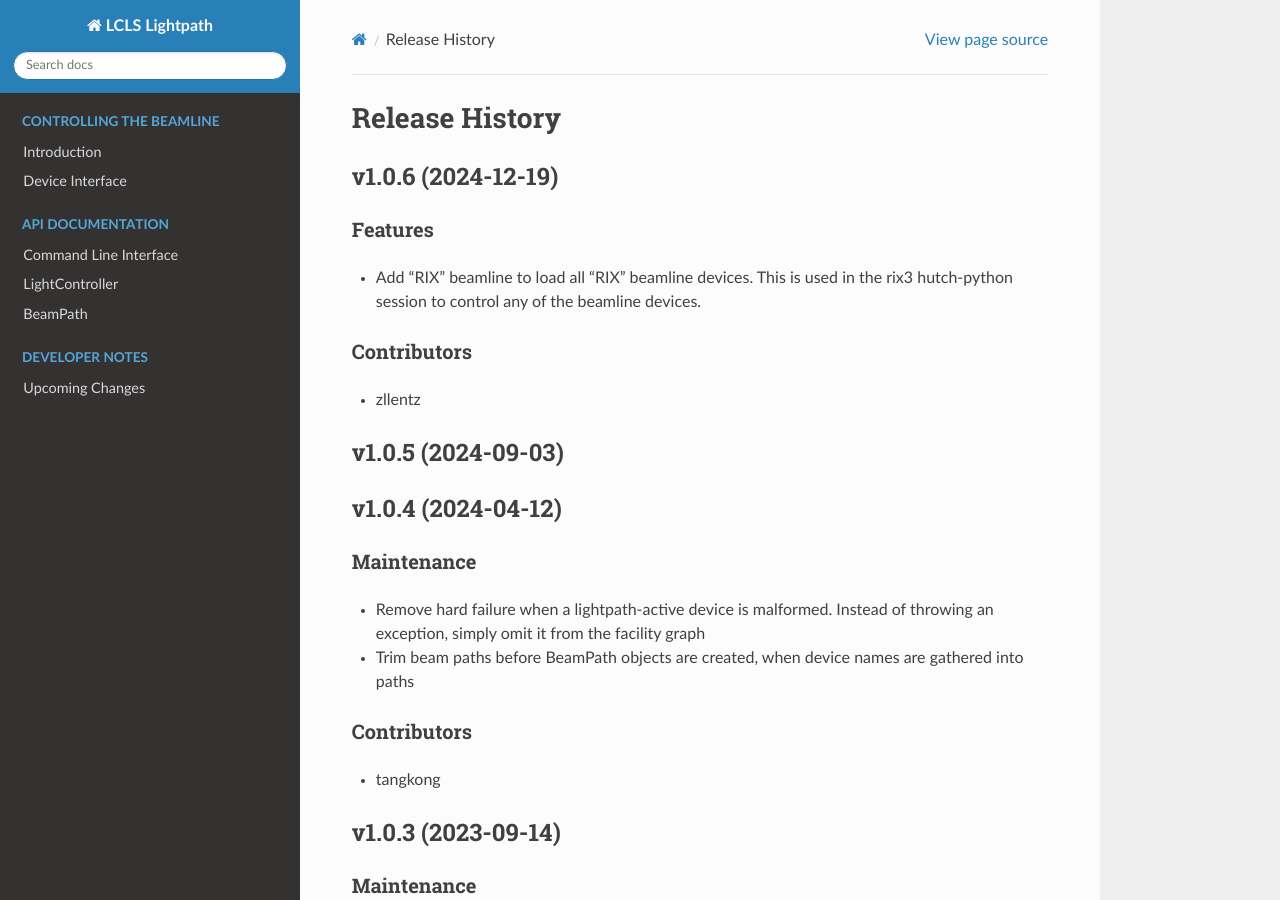
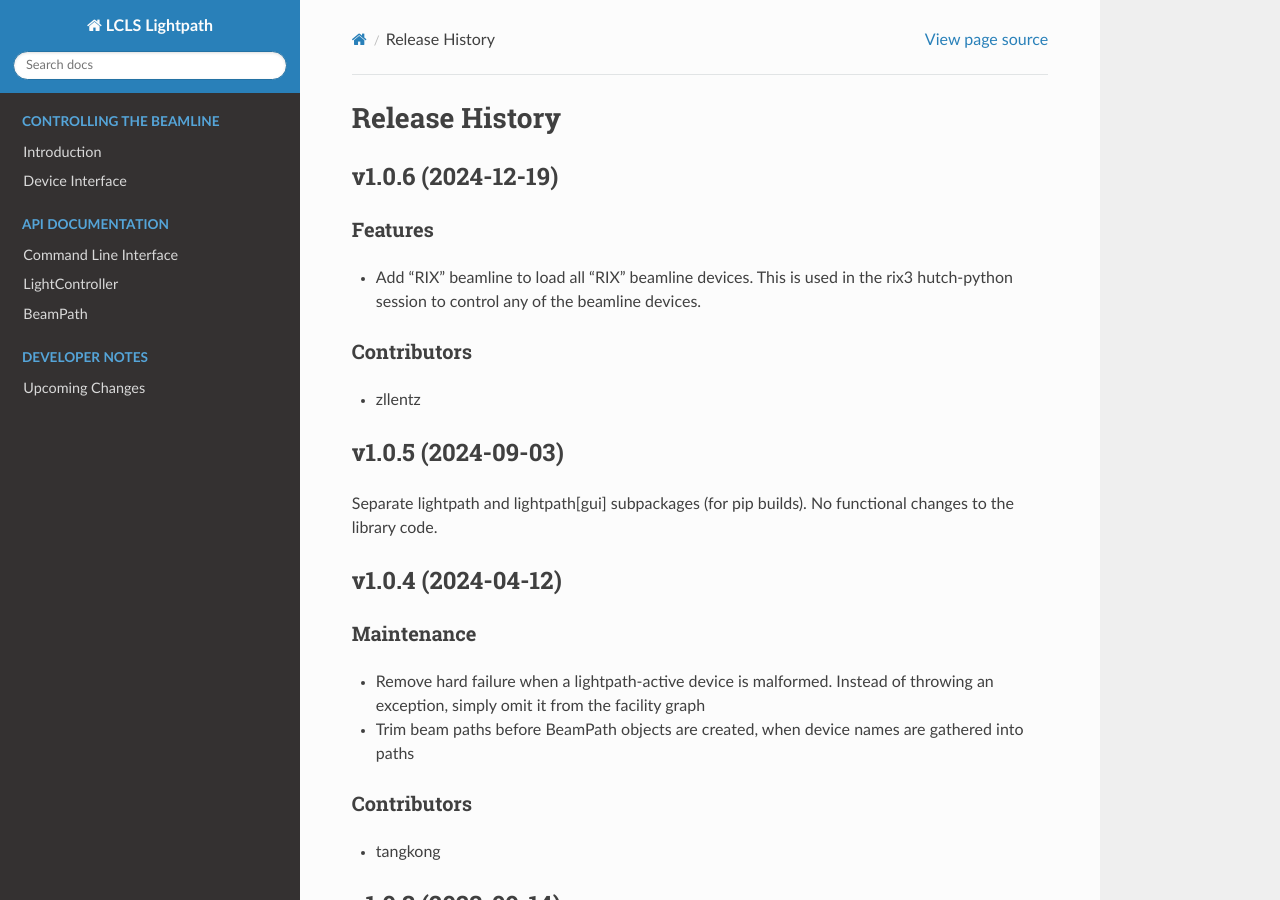
Before and after one commit to pcdshub/lightpath, a Sphinx documentation site: the page built from docs/source/releases.rst, in a window 1280 px wide and 900 px high. Built offline with Sphinx 7.4.7 and the Read the Docs theme 3.1.0, drawn with Linux system fonts in a browser that asks for light colours.

Commit message:
DOC: Add notes about lightpath[gui] separation for v1.0.5
Co-authored-by: Zachary Lentz <ZLLentz@users.noreply.github.com>

```diff
--- a/docs/source/releases.rst
+++ b/docs/source/releases.rst
@@ -19,7 +19,8 @@ Contributors
 
 v1.0.5 (2024-09-03)
 ===================
-
+Separate lightpath and lightpath[gui] subpackages (for pip builds).
+No functional changes to the library code.
 
 
 v1.0.4 (2024-04-12)
```
